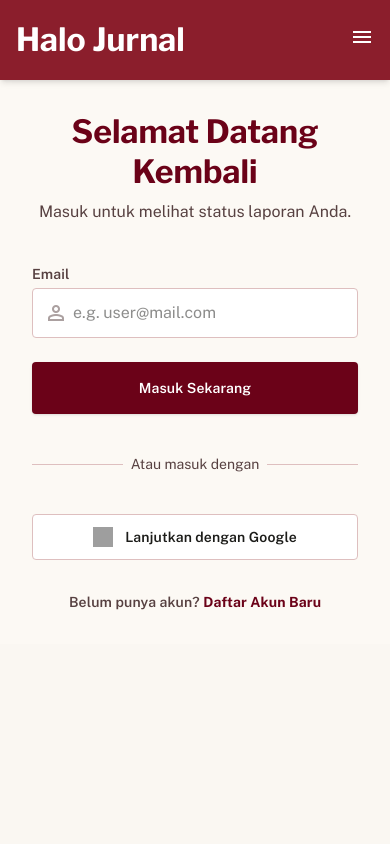
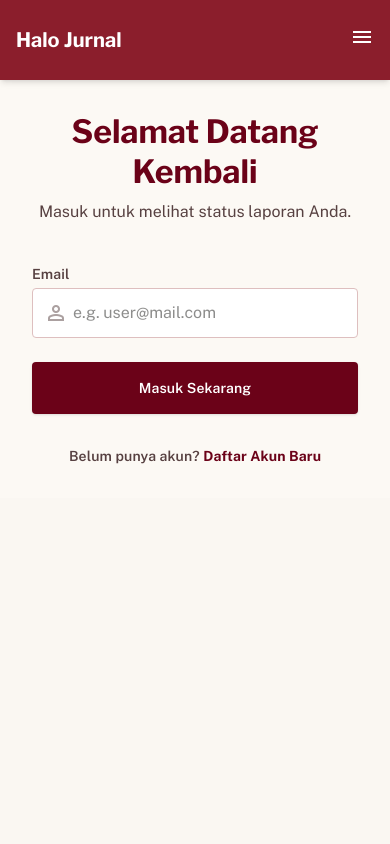
Before and after one commit to dmakapeli-prog/halo-jurnal-app, a Next.js app: page /login in a window 390 px wide. Shown: the top 844 px of the page. Built offline with nearby package versions, Linux system fonts and the light colour scheme; grey boxes are pictures that could not be loaded.

Commit message:
fix: navbar mobile text wrap and remove google login button

```diff
--- a/app/login/page.tsx
+++ b/app/login/page.tsx
@@ -251,29 +251,6 @@
                 </div>
               )}
 
-              <div className="relative py-4">
-                <div className="absolute inset-0 flex items-center">
-                  <div className="w-full border-t border-[#debfbf]"></div>
-                </div>
-                <div className="relative flex justify-center text-sm">
-                  <span className="bg-[#fcf9f4] px-2 text-[#574141] font-['Public_Sans']">Atau masuk dengan</span>
-                </div>
-              </div>
-
-              <button
-                type="button"
-                className="w-full flex items-center justify-center gap-3 bg-white border border-[#debfbf] py-3 rounded-[0.25rem] hover:bg-[#f6f3ee] transition-colors"
-              >
-                {/* eslint-disable-next-line @next/next/no-img-element */}
-                <img
-                  alt="Google Logo"
-                  className="w-5 h-5"
-                  src="https://lh3.googleusercontent.com/aida-public/AB6AXuCKt2z6a7zZLulZ8ixbqvAX3OnmuHnGAerS6FpYfLRl8gSrP64IpXsPOUaT083moGWOY8J50kR-YqQoie6xRDFsdUu1r-NIuJEROiu1Mmjlnx8TNOh-oUFZf0Xs8ZrTV5ByV6swc7o1X57kky7Y6-BApxNJ3YrHuWiAgwHtcwMiZt_-ZW-d-7HMAqKCrDmLL9mIPK4Ba6sm0SxGKvDERYvEOCWr5dlZQGW6IHb8cs_kzoLYAvn1VhX02lpDPmFwQ0Nn2npNJ_9c88NI"
-                />
-                <span className="font-['Public_Sans'] text-[14px] leading-[20px] tracking-[0.01em] font-semibold text-[#1c1c19]">
-                  Lanjutkan dengan Google
-                </span>
-              </button>
             </form>
 
             <p className="mt-8 text-center text-[#574141] font-['Public_Sans'] text-[14px] leading-[20px] tracking-[0.01em] font-semibold">
--- a/components/Navbar.tsx
+++ b/components/Navbar.tsx
@@ -25,7 +25,7 @@
     <nav className="fixed top-0 left-0 w-full z-50 flex justify-between items-center px-4 md:px-[40px] h-[80px] shadow-md bg-[#8b1e2c]">
       <div className="flex items-center gap-4 md:gap-8">
         <Link href="/">
-          <h1 className="font-['Libre_Franklin'] text-[32px] leading-[40px] font-bold text-white">
+          <h1 className="font-['Libre_Franklin'] text-xl md:text-[32px] leading-tight md:leading-[40px] font-bold text-white whitespace-nowrap">
             Halo Jurnal
           </h1>
         </Link>
```
